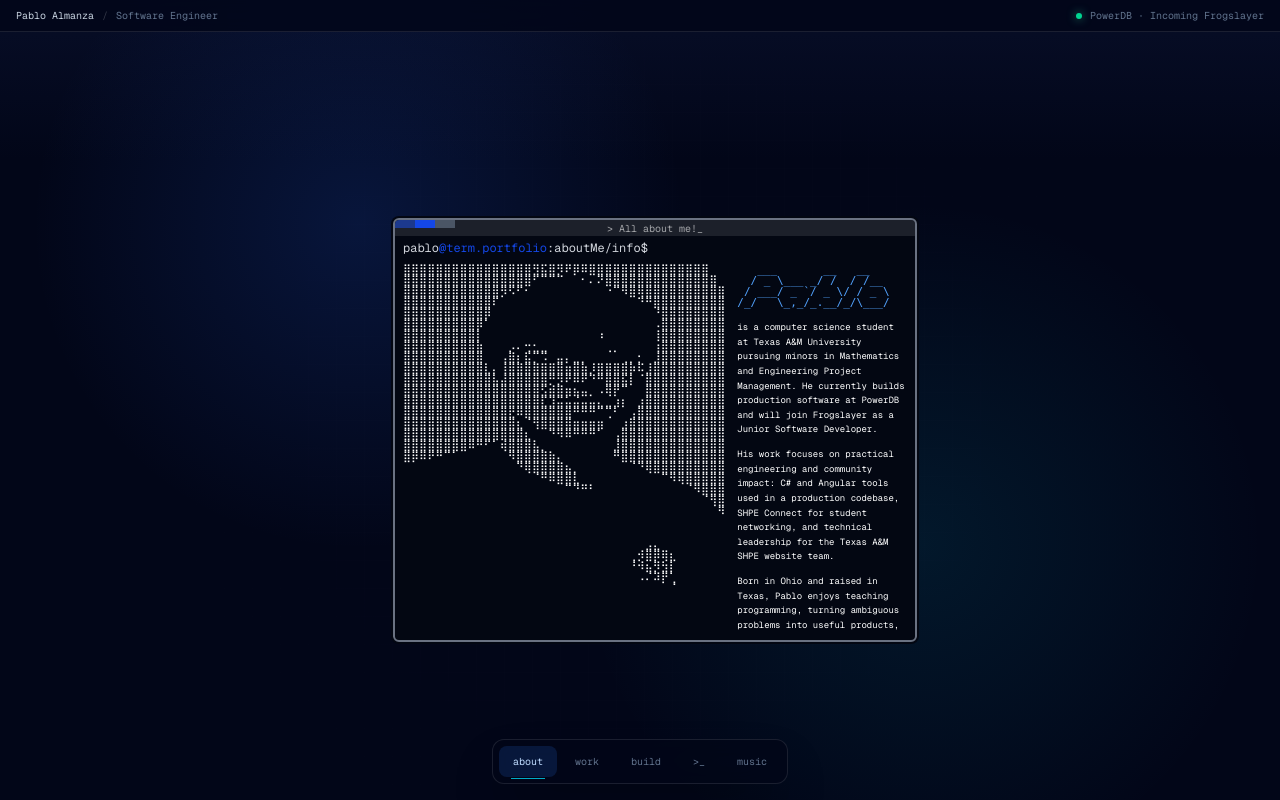
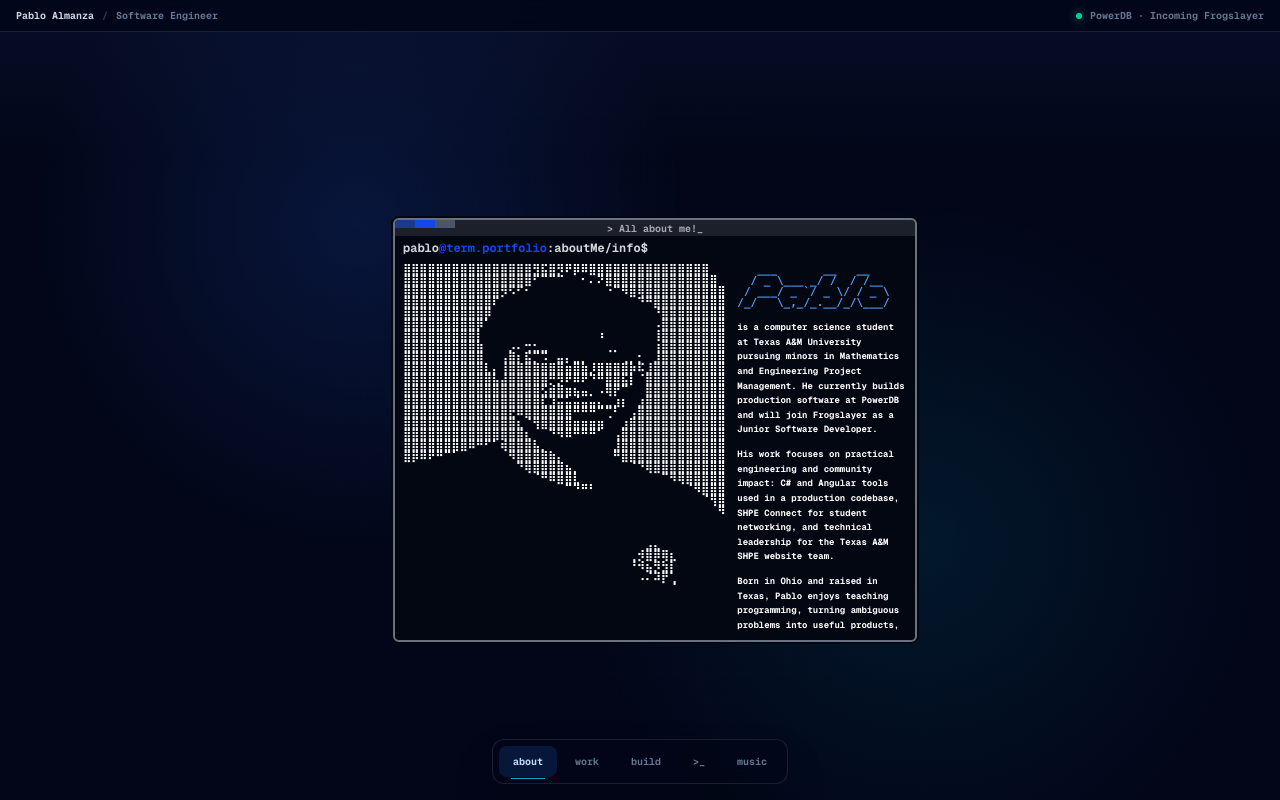
Before and after one commit to PabloAlmanza47/Personal_Website, a Next.js app: page / in a window 1280 px wide. Built offline with nearby package versions, Linux system fonts and the light colour scheme.

Commit message:
Restore original page font weight

```diff
--- a/src/app/page.tsx
+++ b/src/app/page.tsx
@@ -73,7 +73,7 @@ export default function Home() {
   };
 
   return (
-    <main className="portfolio-desktop relative flex h-dvh items-center justify-center overflow-hidden bg-slate-950 px-3 font-sans text-white sm:px-0">
+    <main className="portfolio-desktop relative flex h-dvh items-center justify-center overflow-hidden bg-slate-950 px-3 font-bold text-white sm:px-0">
       <MenuBar />
 
       <div className="pointer-events-none absolute inset-0 bg-[radial-gradient(circle_at_28%_28%,rgba(37,99,235,0.17),transparent_30%),radial-gradient(circle_at_72%_68%,rgba(6,182,212,0.10),transparent_32%)]" />
```
